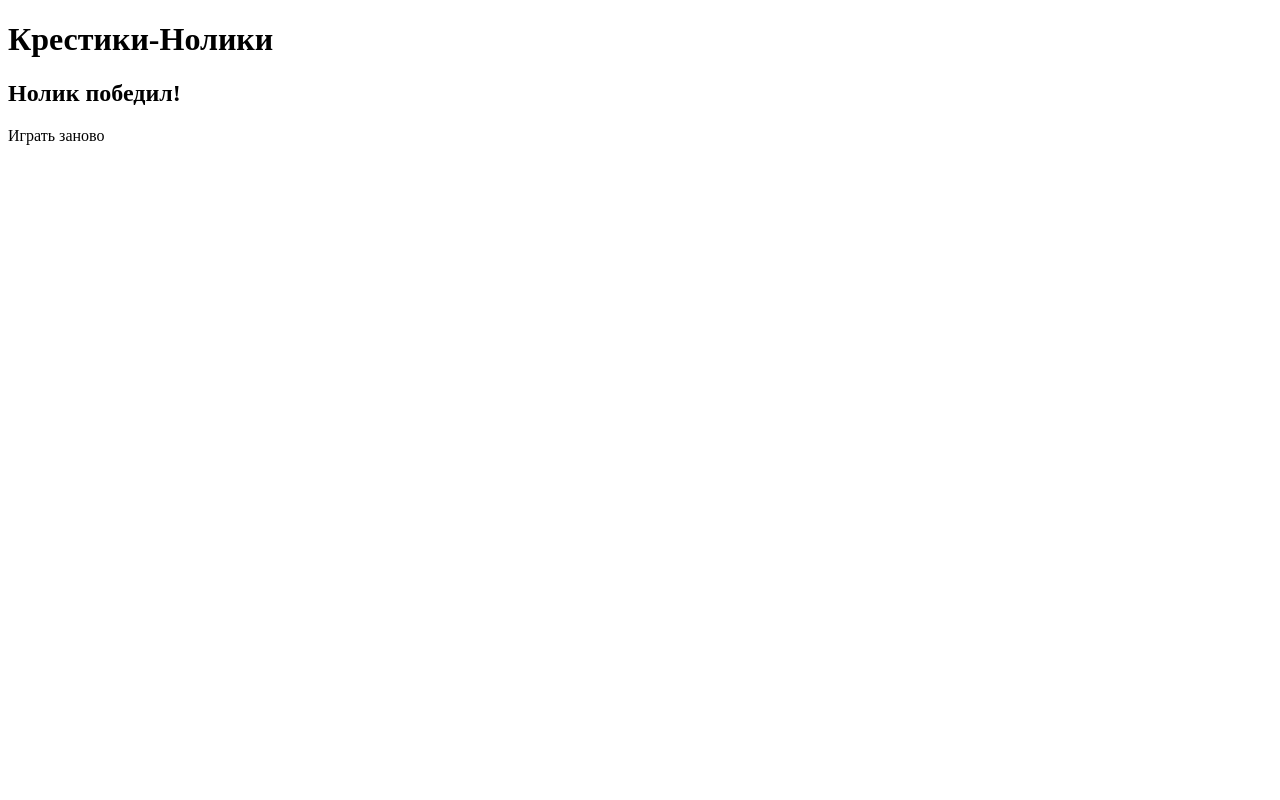
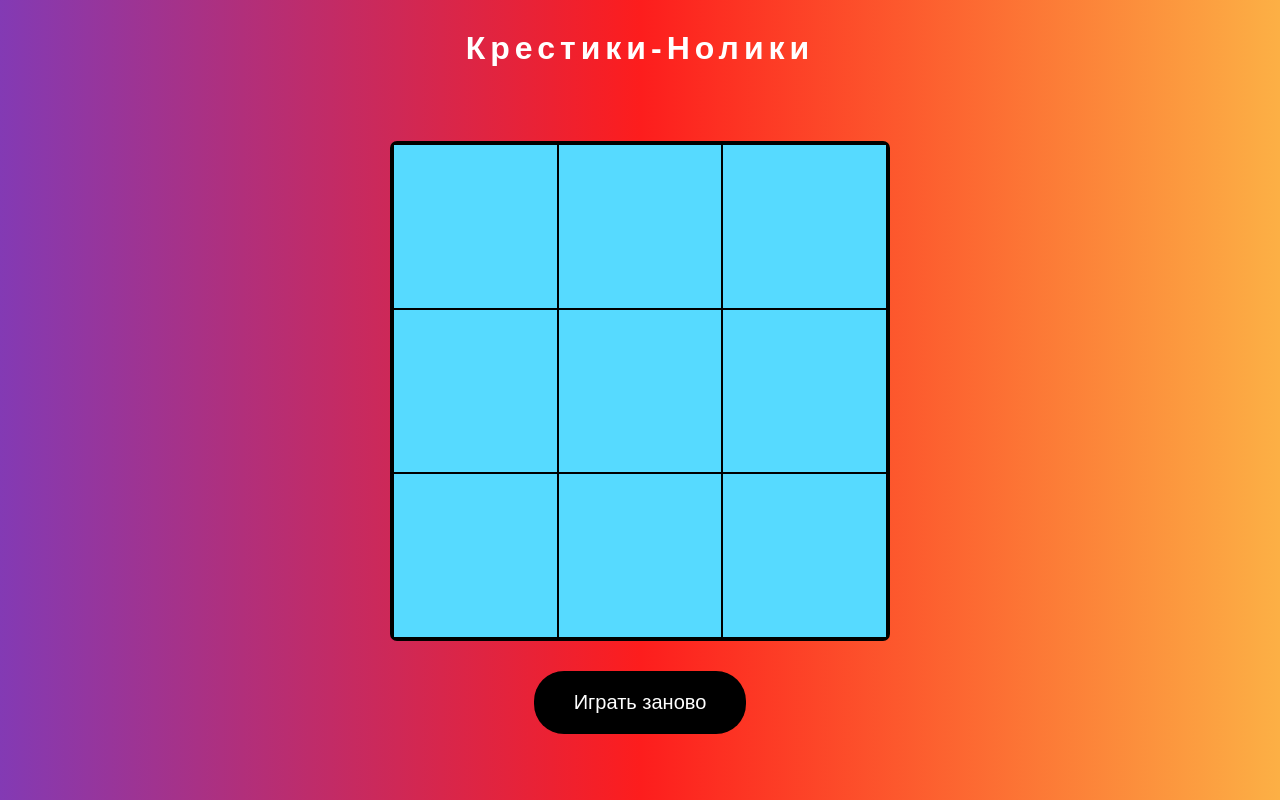
Before and after one commit to igor123sl/crestiki-noliki.github.io, a plain HTML site: page index.html in a window 1280 px wide. Drawn offline with Linux system fonts and the light colour scheme.

Commit message:
Update index.html

```diff
--- a/index.html
+++ b/index.html
@@ -1,7 +1,7 @@
 <!DOCTYPE html>
 <html lang="en">
 <head>
-  <link rel="stylesheet" href="./slyles.css">
+  <link rel="stylesheet" href="./styles.css">
   <meta charset="UTF-8">
   <meta http-equiv="X-UA-Compatible" content="IE=edge">
   <meta name="viewport" content="width=device-width, initial-scale=1.0">
```
